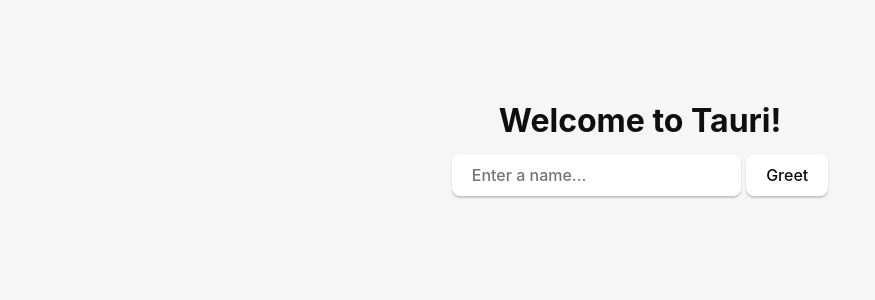
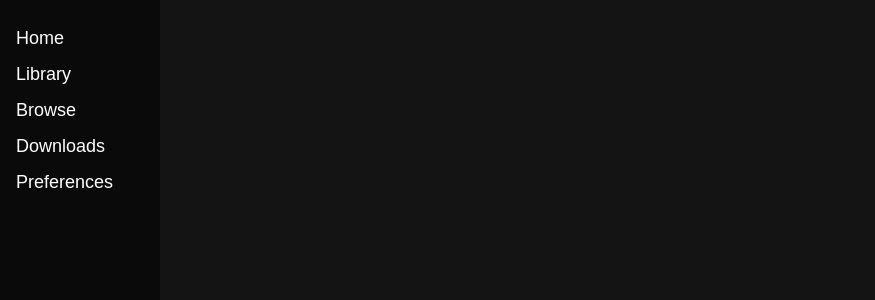
Before and after one commit to BlackPearlOrigin/blackpearlorigin, a Svelte app: page / in a window 1280 px wide. Shown: the top 300 px of the page, without its empty margins (0-875 px from the left). Built offline with nearby package versions, Linux system fonts and the light colour scheme.

Commit message:
Base UI design

```diff
--- a/src-tauri/tauri.conf.json
+++ b/src-tauri/tauri.conf.json
@@ -56,10 +56,10 @@
     "windows": [
       {
         "fullscreen": false,
-        "height": 600,
+        "height": 720,
         "resizable": true,
-        "title": "pbpl",
-        "width": 800
+        "title": "Project Black Pearl | version 0.2.0",
+        "width": 1280
       }
     ]
   }
--- a/src/App.svelte
+++ b/src/App.svelte
@@ -3,10 +3,13 @@
 </script>
 
 <main class="container">
-  <h1>Welcome to Tauri!</h1>
 
-  <div class="row">
-    <Greet />
+  <div class="sidenav">
+    <a href="#">Home</a>
+    <a href="#">Library</a>
+    <a href="#">Browse</a>
+    <a href="#">Downloads</a>
+    <a href="#">Preferences</a>
   </div>
 
 </main>
--- /dev/null
+++ b/src/panels/Browse.svelte
@@ -0,0 +1,3 @@
+<main class="container">
+
+</main>
--- /dev/null
+++ b/src/panels/Downloads.svelte
@@ -0,0 +1,3 @@
+<main class="container">
+
+</main>
--- /dev/null
+++ b/src/panels/Home.svelte
@@ -0,0 +1,5 @@
+<main class="container">
+    <div class="main">
+        <h1>Welcome to Tauri!</h1>
+    </div>
+</main>
--- /dev/null
+++ b/src/panels/Library.svelte
@@ -0,0 +1,3 @@
+<main class="container">
+
+</main>
--- /dev/null
+++ b/src/panels/Preferences.svelte
@@ -0,0 +1,3 @@
+<main class="container">
+
+</main>
--- a/src/style.css
+++ b/src/style.css
@@ -1,11 +1,8 @@
 :root {
-  font-family: Inter, Avenir, Helvetica, Arial, sans-serif;
+  font-family: sans-serif;
   font-size: 16px;
   line-height: 24px;
   font-weight: 400;
-
-  color: #0f0f0f;
-  background-color: #f6f6f6;
 
   font-synthesis: none;
   text-rendering: optimizeLegibility;
@@ -14,89 +11,41 @@
   -webkit-text-size-adjust: 100%;
 }
 
-.container {
-  margin: 0;
-  padding-top: 10vh;
-  display: flex;
-  flex-direction: column;
-  justify-content: center;
+body {
+  background-color: hsl(280, 0%, 8%);
+  color: hsl(280, 0%, 100%);
+}
+
+.sidenav {
+  height: 100%;
+  width: 160px;
+  position: fixed;
+  z-index: 1;
+  top: 0;
+  left: 0;
+  background-color: hsl(0, 0%, 4%);
+  overflow-x: hidden;
+  padding-top: 20px;
+}
+
+.sidenav a {
+  padding: 6px 8px 6px 16px;
+  text-decoration: none;
+  font-size: 18px;
+  color: hsl(0, 0%, 100%);
+  display: block;
+  transition: all 0.25s;
+}
+
+.sidenav a:hover {
+  text-shadow: 0px 0px 10px hsla(0, 0%, 100%, 0.5);
+}
+
+.main {
+  margin-left: 160px;
+  padding: 0px 10px;
+}
+
+.main h1 {
   text-align: center;
 }
-
-.logo {
-  height: 6em;
-  padding: 1.5em;
-  will-change: filter;
-  transition: 0.75s;
-}
-
-.logo.tauri:hover {
-  filter: drop-shadow(0 0 2em #24c8db);
-}
-
-.row {
-  display: flex;
-  justify-content: center;
-}
-
-a {
-  font-weight: 500;
-  color: #646cff;
-  text-decoration: inherit;
-}
-
-a:hover {
-  color: #535bf2;
-}
-
-h1 {
-  text-align: center;
-}
-
-input,
-button {
-  border-radius: 8px;
-  border: 1px solid transparent;
-  padding: 0.6em 1.2em;
-  font-size: 1em;
-  font-weight: 500;
-  font-family: inherit;
-  color: #0f0f0f;
-  background-color: #ffffff;
-  transition: border-color 0.25s;
-  box-shadow: 0 2px 2px rgba(0, 0, 0, 0.2);
-}
-
-button {
-  cursor: pointer;
-}
-
-button:hover {
-  border-color: #396cd8;
-}
-
-input,
-button {
-  outline: none;
-}
-
-#greet-input {
-  margin-right: 5px;
-}
-
-@media (prefers-color-scheme: dark) {
-  :root {
-    color: #f6f6f6;
-    background-color: #2f2f2f;
-  }
-
-  a:hover {
-    color: #24c8db;
-  }
-
-  input,
-  button {
-    color: #ffffff;
-    background-color: #0f0f0f98;
-  }
-}
```
